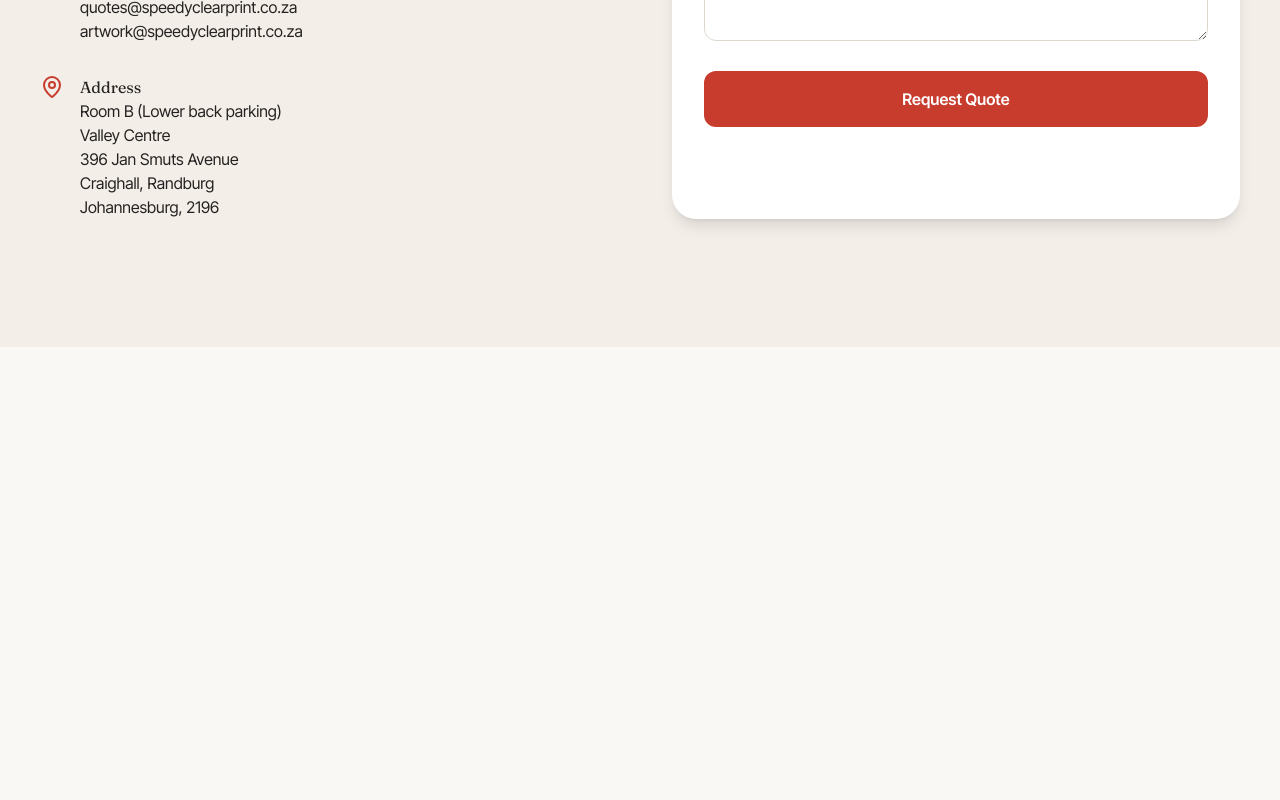
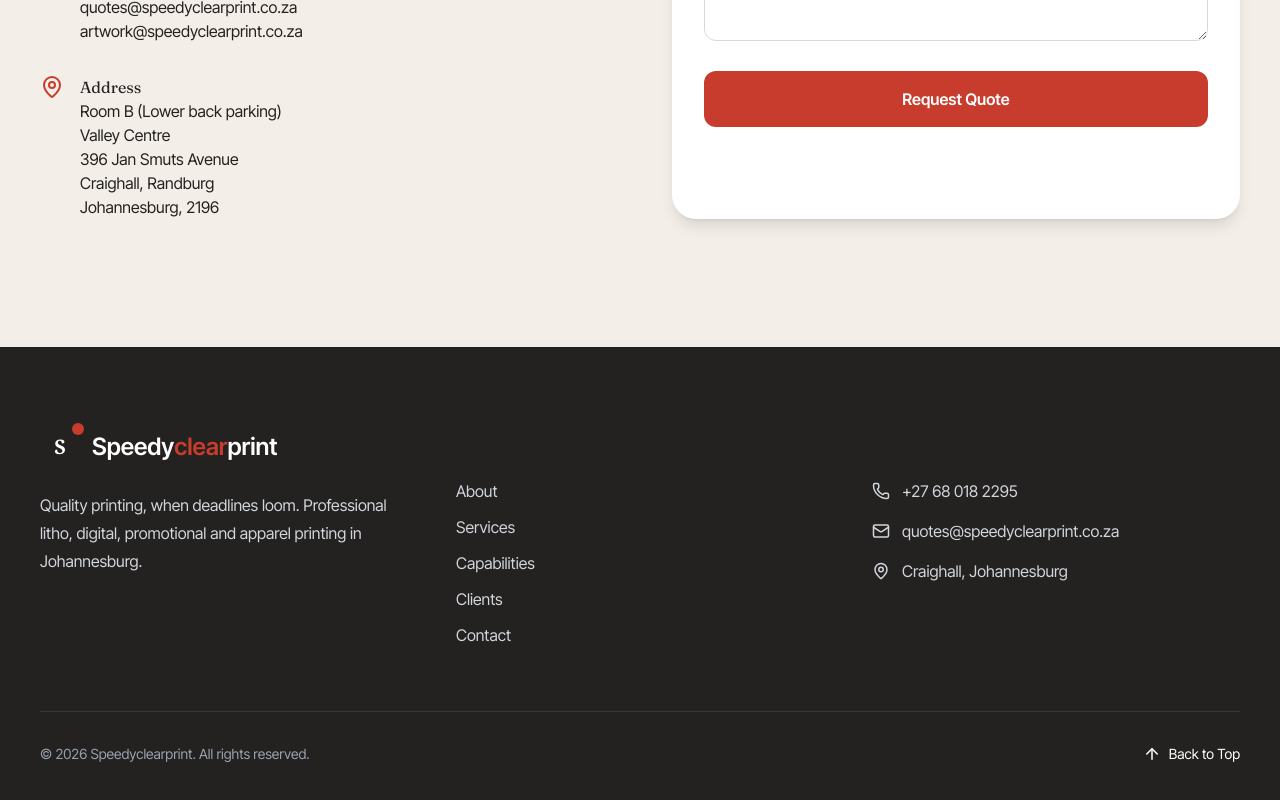
Before and after one commit to mandlenkosii/speedyclearprint, a React (Vite) app: page / in a window 1280 px wide. Shown: the part 6975-7775 px from the top of the page. Before the commit the page ends 7322 px from the top, so only its background shows below. Built offline with nearby package versions, Linux system fonts and the light colour scheme.

Commit message:
Built a footer section

```diff
--- a/src/App.jsx
+++ b/src/App.jsx
@@ -7,6 +7,7 @@
 import Values from "./components/sections/Values";
 import Clients from "./components/sections/Clients";
 import Contact from "./components/sections/Contact";
+import Footer from "./components/layout/Footer";
 
 function App() {
   return (
@@ -28,6 +29,8 @@
       <Clients />
 
       <Contact />
+
+      <Footer />
     </>
   );
 }
--- a/src/components/layout/Footer.jsx
+++ b/src/components/layout/Footer.jsx
@@ -0,0 +1,105 @@
+import { ArrowUp, Mail, MapPin, Phone } from "lucide-react";
+
+import Container from "../ui/Container";
+import Logo from "./Logo";
+
+function Footer() {
+  return (
+    <footer className="bg-[var(--ink)] py-20 text-white">
+      <Container>
+        <div className="grid gap-12 md:grid-cols-3">
+          {/* Brand */}
+          <div>
+            <Logo />
+
+            <p className="mt-6 max-w-sm leading-7 text-gray-300">
+              Quality printing, when deadlines loom.
+              Professional litho, digital, promotional
+              and apparel printing in Johannesburg.
+            </p>
+          </div>
+
+          {/* Quick Links */}
+          <div>
+            <h3 className="mb-6 text-lg font-semibold">
+              Quick Links
+            </h3>
+
+            <ul className="space-y-3 text-gray-300">
+              <li>
+                <a href="#about" className="hover:text-white">
+                  About
+                </a>
+              </li>
+
+              <li>
+                <a href="#services" className="hover:text-white">
+                  Services
+                </a>
+              </li>
+
+              <li>
+                <a href="#capabilities" className="hover:text-white">
+                  Capabilities
+                </a>
+              </li>
+
+              <li>
+                <a href="#clients" className="hover:text-white">
+                  Clients
+                </a>
+              </li>
+
+              <li>
+                <a href="#contact" className="hover:text-white">
+                  Contact
+                </a>
+              </li>
+            </ul>
+          </div>
+
+          {/* Contact */}
+          <div>
+            <h3 className="mb-6 text-lg font-semibold">
+              Contact
+            </h3>
+
+            <div className="space-y-4 text-gray-300">
+              <div className="flex items-center gap-3">
+                <Phone size={18} />
+                <span>+27 68 018 2295</span>
+              </div>
+
+              <div className="flex items-center gap-3">
+                <Mail size={18} />
+                <span>quotes@speedyclearprint.co.za</span>
+              </div>
+
+              <div className="flex items-center gap-3">
+                <MapPin size={18} />
+                <span>Craighall, Johannesburg</span>
+              </div>
+            </div>
+          </div>
+        </div>
+
+        {/* Bottom Bar */}
+        <div className="mt-16 flex flex-col items-center justify-between gap-6 border-t border-white/10 pt-8 md:flex-row">
+          <p className="text-sm text-gray-400">
+            © 2026 Speedyclearprint. All rights reserved.
+          </p>
+
+          <a
+            href="#"
+            className="flex items-center gap-2 text-sm transition hover:text-[var(--primary)]"
+          >
+            <ArrowUp size={18} />
+            Back to Top
+          </a>
+        </div>
+      </Container>
+    </footer>
+  );
+}
+
+export default Footer;
```
